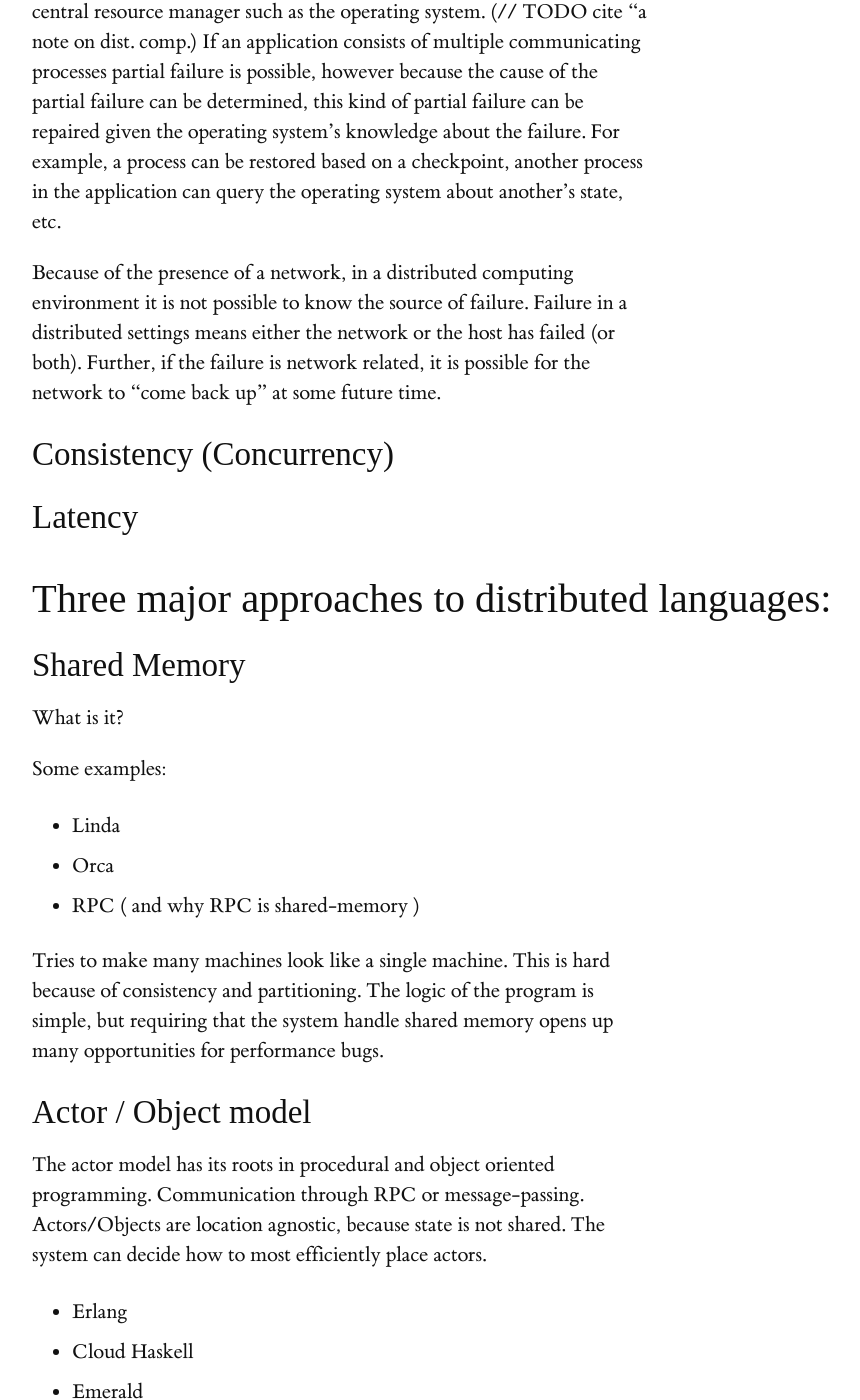
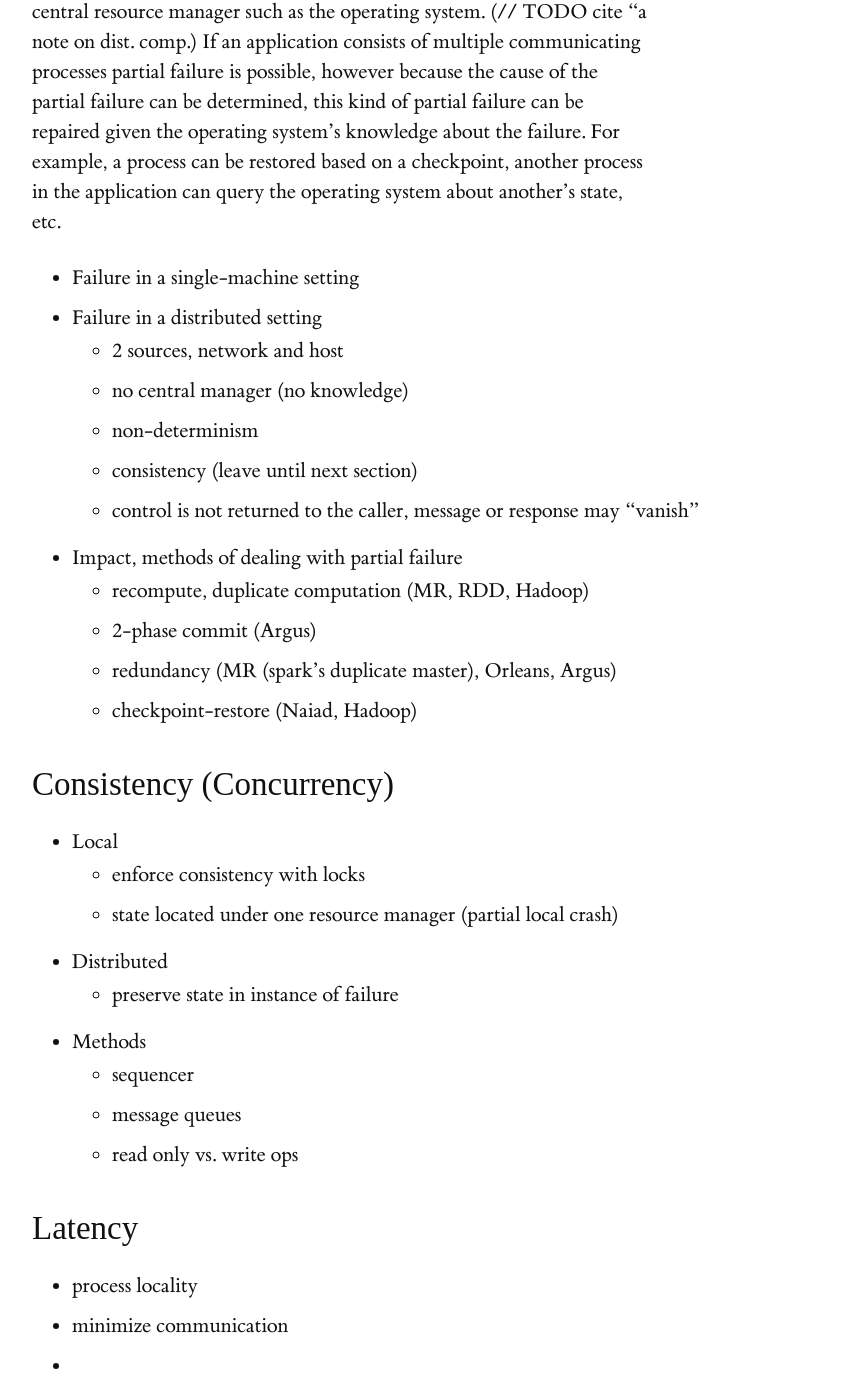
Before and after one commit to heathermiller/dist-prog-book, a Jekyll site: the page built from chapter/4/dist-langs.md, in a window 1280 px wide and 1400 px high, scrolled down 847 px. Shown: the whole window, without its empty margins (128-988 px from the left). Built offline with Jekyll 4.4.1, drawn with Linux system fonts in a browser that asks for light colours; some web fonts are replaced; some of the changed text lies outside the part shown.

Commit message:
Update dist-langs.md

```diff
--- a/chapter/4/dist-langs.md
+++ b/chapter/4/dist-langs.md
@@ -17,16 +17,49 @@ On a single-machine environment, a crash means that either the machine has faile
 If an application consists of multiple communicating processes partial failure is possible, however because the cause of the partial failure can be determined, this kind of partial failure can be repaired given the operating system's knowledge about the failure.
 For example, a process can be restored based on a checkpoint, another process in the application can query the operating system about another's state, etc.
 
-Because of the presence of a network, in a distributed computing environment it is not possible to know the source of failure.
-Failure in a distributed settings means either the network or the host has failed (or both).
-Further, if the failure is network related, it is possible for the network to "come back up" at some future time.
+* Failure in a single-machine setting
+* Failure in a distributed setting
+  * 2 sources, network and host
+  * no central manager (no knowledge)
+  * non-determinism
+  * consistency (leave until next section)
+  * control is not returned to the caller, message or response may "vanish"
+
+* Impact, methods of dealing with partial failure
+  * recompute, duplicate computation (MR, RDD, Hadoop)
+  * 2-phase commit (Argus)
+  * redundancy (MR (spark's duplicate master), Orleans, Argus)
+  * checkpoint-restore (Naiad, Hadoop)
 
 ### Consistency (Concurrency)
 
+* Local
+  * enforce consistency with locks
+  * state located under one resource manager (partial local crash)
 
+
+* Distributed
+  * preserve state in instance of failure
+
+* Methods
+  * sequencer
+  * message queues
+  * read only vs. write ops
 
 ### Latency
 
+* process locality
+* minimize communication
+*
+
+### The CAP Theorem
+
+Indeed, these three issues of distributed computing are not disjoint.
+A solution designed to solve one problem may emphasize another.
+
+* Consistency
+* Availability
+* Partitioning
 
 ## Three major approaches to distributed languages:
 
```
